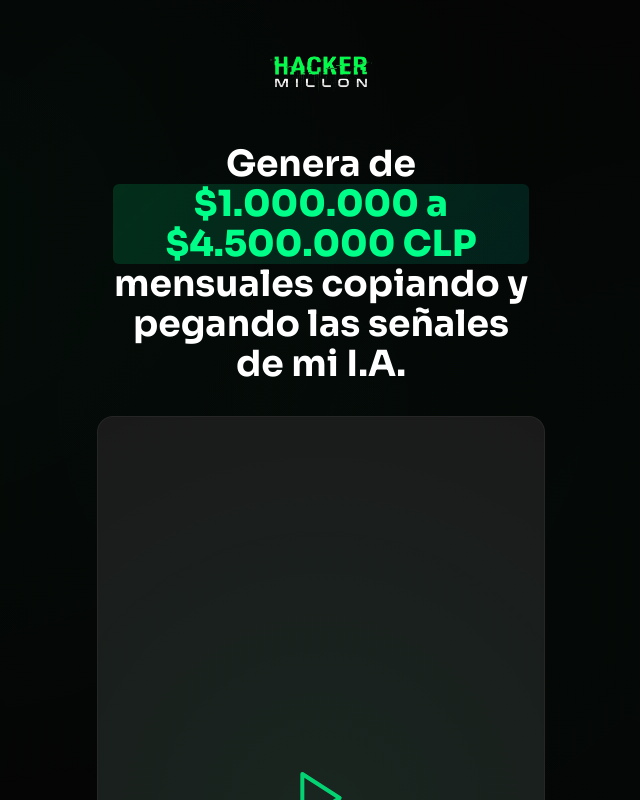
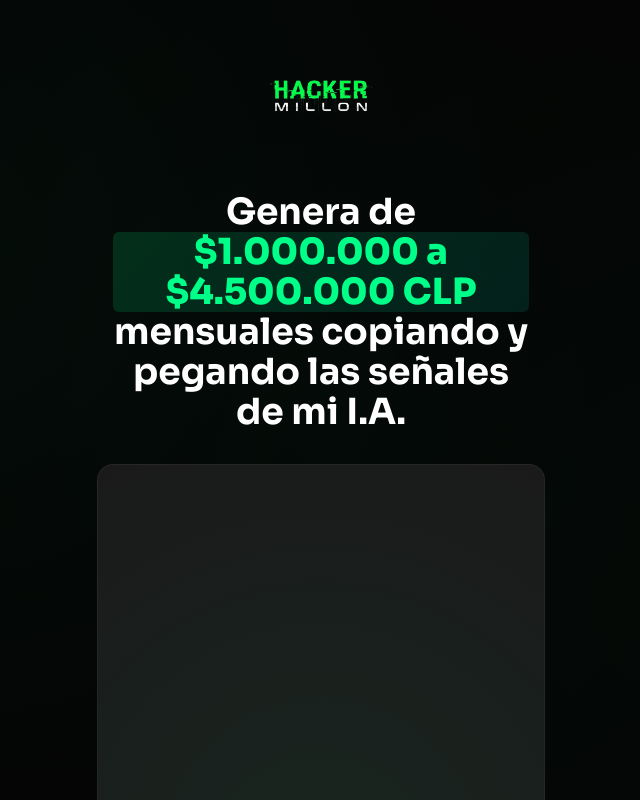
Before and after one commit to 24games/funil-interativo-greenfy, a React (Vite) app: page / in a window 1280 px wide. Shown: the top 800 px of the page, without its empty margins (319-959 px from the left). Built offline with nearby package versions, Linux system fonts and the light colour scheme.

Commit message:
Initial commit: Landing Page Quiz Funnel 24Games

```diff
--- a/src/App.jsx
+++ b/src/App.jsx
@@ -30,20 +30,10 @@ function App() {
       {/* Background com partículas */}
       <div className="particles-bg" />
 
-      {/* Logo Fixa no Topo - Sem efeitos de scroll */}
-      <div
-        style={{
-          position: 'fixed',
-          top: '0.5rem',
-          left: '50%',
-          transform: 'translateX(-50%)',
-          zIndex: 50,
-          width: '100%',
-          maxWidth: '28rem',
-          padding: '0 1rem',
-          pointerEvents: 'none'
-        }}
-      >
+      {/* Container principal */}
+      <div className="relative z-10 min-h-screen flex flex-col items-center px-4 py-8">
+        {/* Logo no Topo - Não fixa, sai ao scrollar */}
+        <div className="w-full max-w-md mb-8 flex justify-center">
           <img
             src="/images/HACKER MILLON PNG.png"
             alt="24Games Logo"
@@ -51,17 +41,14 @@ function App() {
               height: '8rem',
               width: 'auto',
               objectFit: 'contain',
-            margin: '0 auto',
-            display: 'block',
-            pointerEvents: 'none'
+              display: 'block'
             }}
             className="md:h-40"
           />
         </div>
 
-      {/* Container principal */}
-      <div className="relative z-10 min-h-screen flex items-center justify-center px-4 py-8 pt-28 md:pt-36">
-        <div className="w-full max-w-md">
+        {/* Conteúdo */}
+        <div className="w-full max-w-md flex items-center justify-center">
           <AnimatePresence mode="wait">
             {currentStep === 1 && (
               <Step1 key="step1" onNext={nextStep} />
```
Lines whose indentation alone changed are shown as unchanged.
